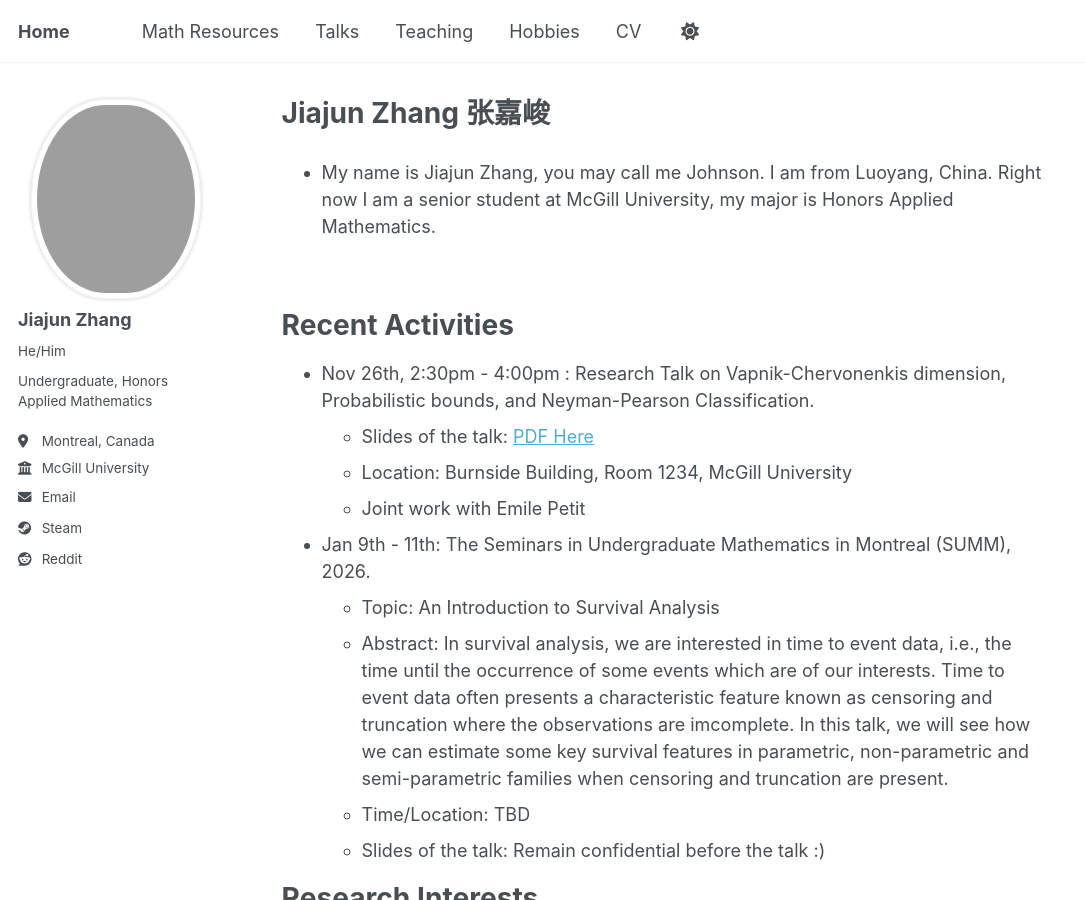
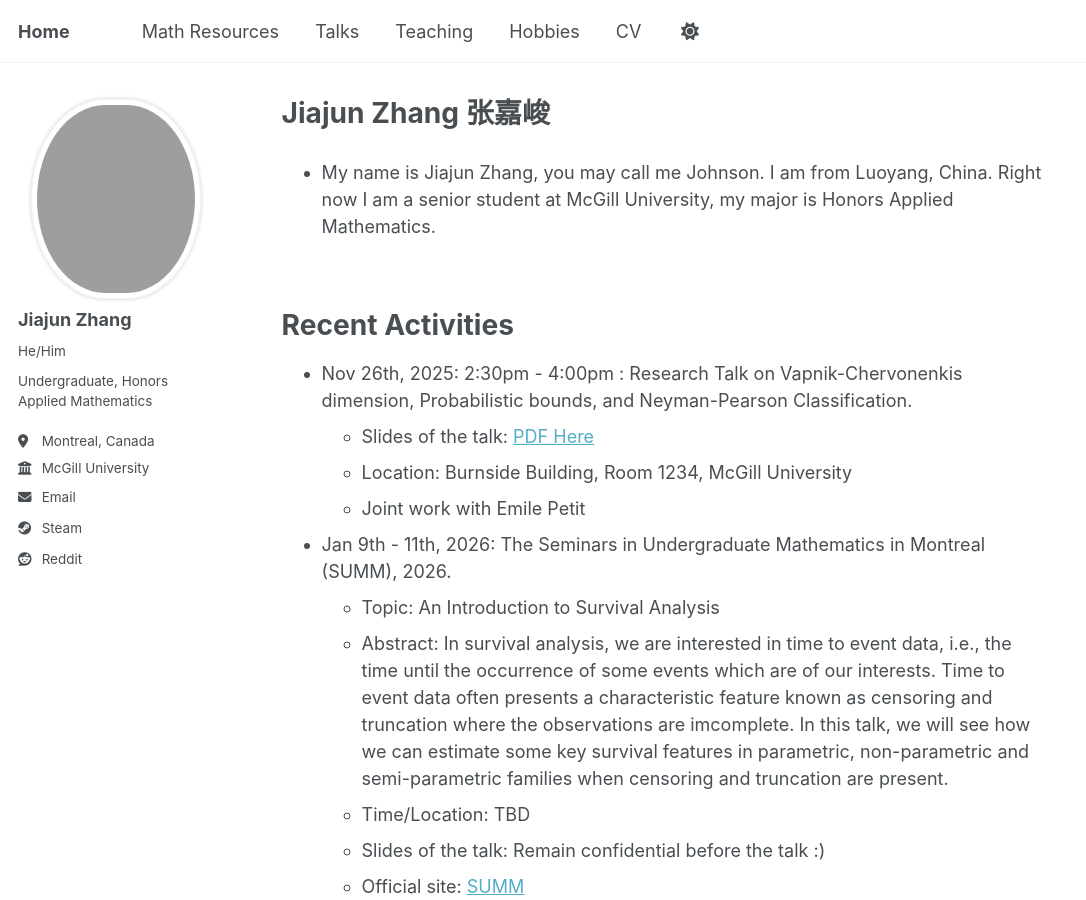
Before and after one commit to JohanssonRein/JohanssonRein.github.io, a Jekyll site: the page built from _pages/about.md, in a window 1280 px wide and 900 px high. Shown: the whole window, without its empty margins (0-1086 px from the left). Built offline with Jekyll 4.4.1, drawn with Linux system fonts in a browser that asks for light colours.

Commit message:
Update about.md

```diff
--- a/_pages/about.md
+++ b/_pages/about.md
@@ -13,16 +13,17 @@ redirect_from:
 
 # Recent Activities
 
-* Nov 26th, 2:30pm - 4:00pm : Research Talk on Vapnik-Chervonenkis dimension, Probabilistic bounds, and Neyman-Pearson Classification.
+* Nov 26th, 2025: 2:30pm - 4:00pm : Research Talk on Vapnik-Chervonenkis dimension, Probabilistic bounds, and Neyman-Pearson Classification.
   * Slides of the talk: [PDF Here](/files/NPClassifiers.pdf)
   * Location: Burnside Building, Room 1234, McGill University
   * Joint work with Emile Petit
 
-* Jan 9th - 11th: The Seminars in Undergraduate Mathematics in Montreal (SUMM), 2026.
+* Jan 9th - 11th, 2026: The Seminars in Undergraduate Mathematics in Montreal (SUMM), 2026.
   * Topic: An Introduction to Survival Analysis
   * Abstract: In survival analysis, we are interested in time to event data, i.e., the time until the occurrence of some events which are of our interests. Time to event data often presents a characteristic feature known as censoring and truncation where the observations are imcomplete. In this talk, we will see how we can estimate some key survival features in parametric, non-parametric and semi-parametric families when censoring and truncation are present.
   * Time/Location: TBD
   * Slides of the talk: Remain confidential before the talk :)
+  * Official site: [SUMM](https://www.summ.xyz/en/index.html)
 
 # Research Interests
 
```
